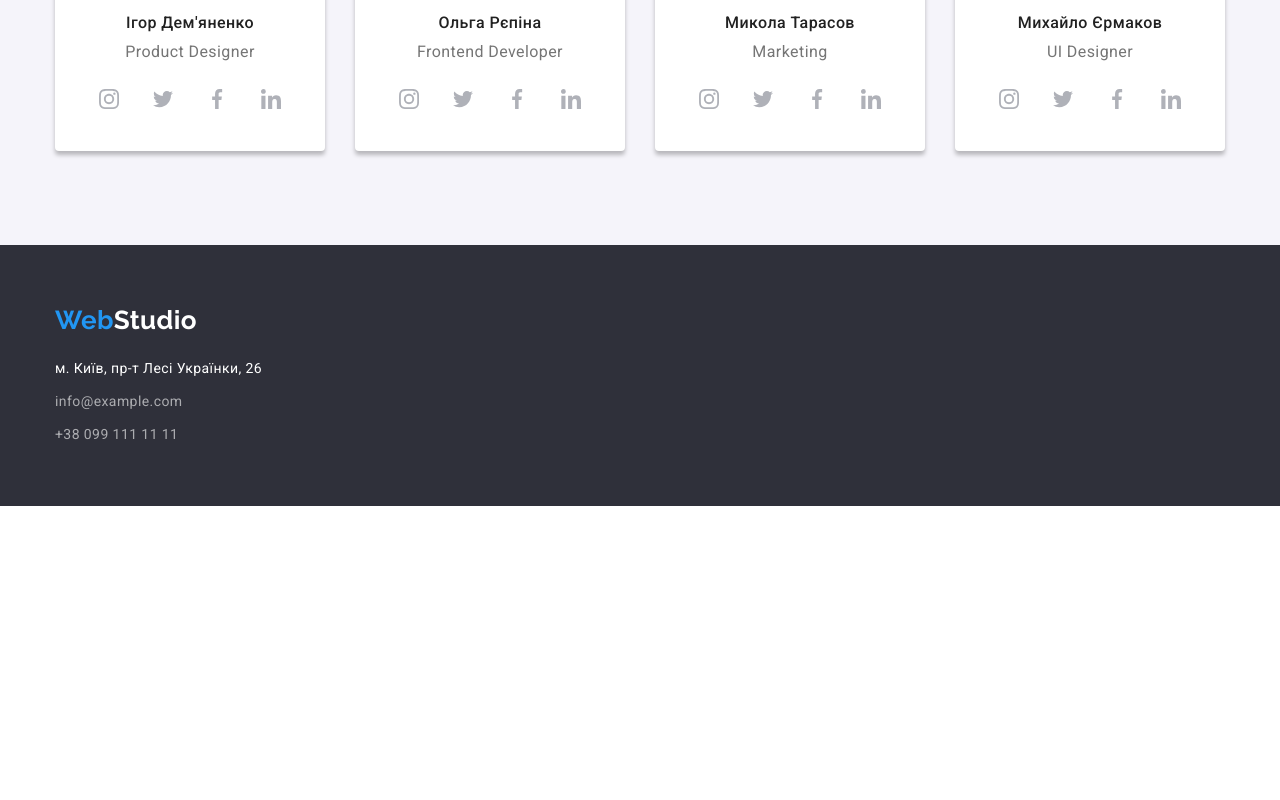
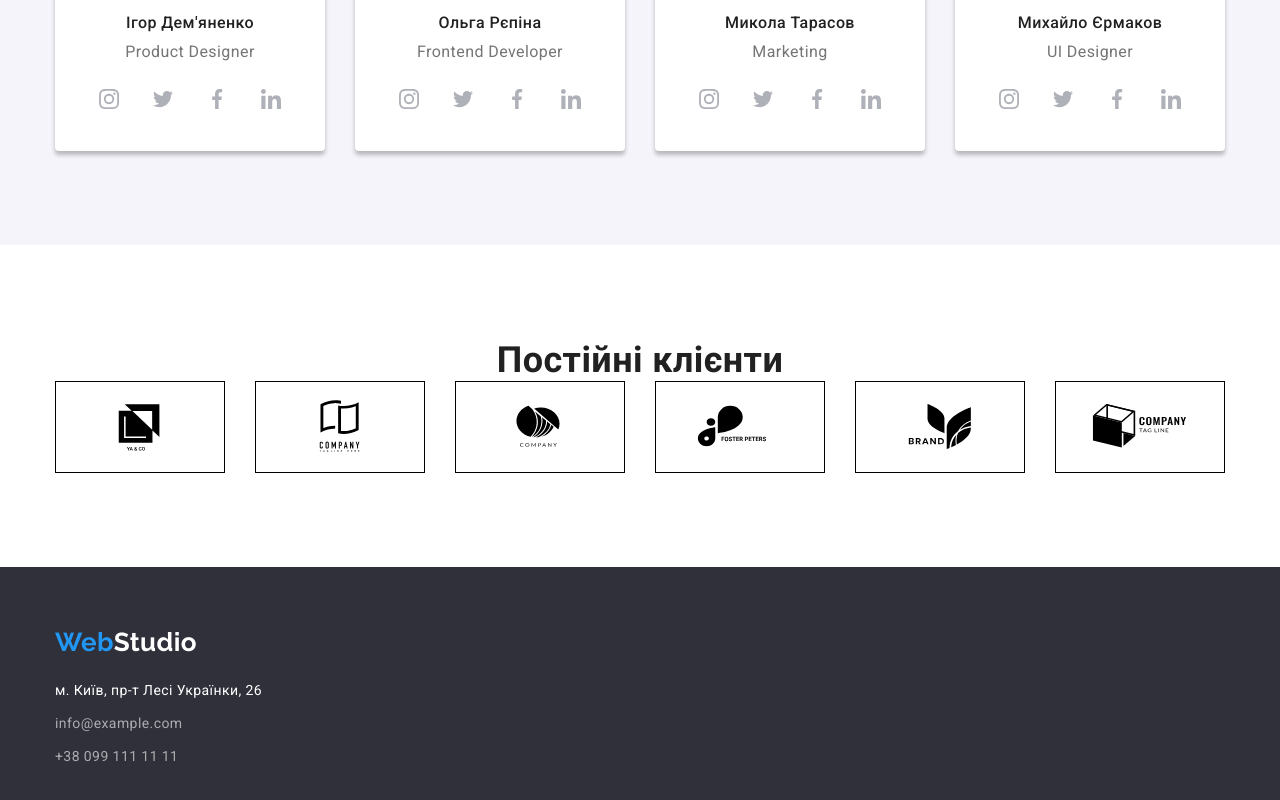
Before and after one commit to Heveliev-destress/goit-markup-hw-04, a plain HTML site: page index.html in a window 1280 px wide. Shown: the part 2054-2854 px from the top of the page. Before the commit the page ends 2560 px from the top, so only its background shows below. Drawn offline with nearby package versions, Linux system fonts and the light colour scheme.

Commit message:
add section client

```diff
--- a/css/styles.css
+++ b/css/styles.css
@@ -370,6 +370,31 @@ color:var(--accent-color);
  }
 
     /*===/team===*/
+.client{}
+.client-title{
+    font-weight: 700;
+    font-size: 36px;
+    line-height: 1.17;
+    text-align: center;
+}
+.client-list{
+    display: flex;
+    justify-content: center;
+    column-gap: 30px;
+
+}
+.client-link{
+    display: flex;
+    align-items: center;
+    justify-content: center;
+    width: 170px;
+    height: 92px;
+    border: solid 1px #000;
+}
+
+/* ==========/client=========== */
+
+
 .footer{
     background-color: var(--secondary-background-color);
     padding: 60px 0;
--- a/index.html
+++ b/index.html
@@ -251,6 +251,55 @@
 
 </div>
 </section>
+<section class="section client">
+    <div class="container">
+        <h2 class="client-title">Постійні клієнти</h2>
+        <ul class="list client-list">
+            <li>
+                <a class="link client-link" href="">
+                    <svg width="106" height="60">
+                        <use href="./images/sprite1.svg#icon-logo1"></use>
+                    </svg>
+                </a>
+            </li>
+            <li>
+                <a class="link client-link" href="">
+                    <svg width="106" height="60">
+                        <use href="./images/sprite1.svg#icon-logo2"></use>
+                    </svg>
+                </a>
+            </li>
+            <li>
+                <a class="link client-link" href="">
+                    <svg width="106" height="60">
+                        <use href="./images/sprite1.svg#icon-logo3"></use>
+                    </svg>
+                </a>
+            </li>
+            <li>
+                <a class="link client-link" href="">
+                    <svg width="106" height="60">
+                        <use href="./images/sprite1.svg#icon-logo4"></use>
+                    </svg>
+                </a>
+            </li>
+            <li>
+                <a class="link client-link" href="">
+                    <svg width="106" height="60">
+                        <use href="./images/sprite1.svg#icon-logo5"></use>
+                    </svg>
+                </a>
+            </li>
+            <li>
+                <a class="link client-link" href="">
+                    <svg width="106" height="60">
+                        <use href="./images/sprite1.svg#icon-logo6"></use>
+                    </svg>
+                </a>
+            </li>
+        </ul>
+    </div>
+</section>
 </main>
 <footer id="contact" class="footer">
     <div class="container">
```
